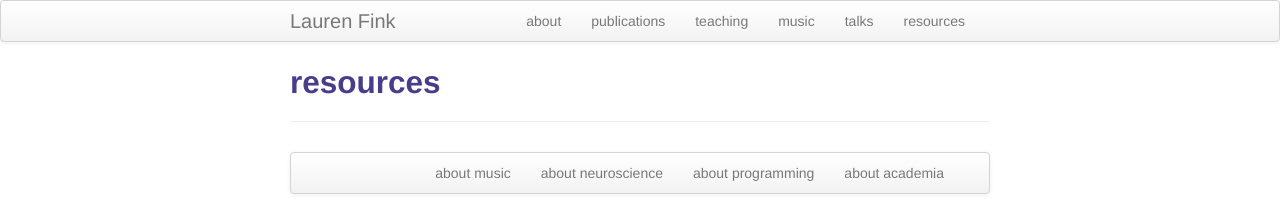
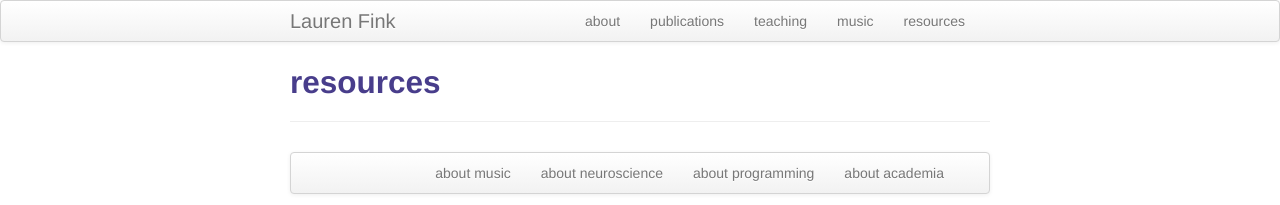
Before and after one commit to lkfink/lkfink.github.io, a Jekyll site: the page built from pages/resources.md, in a window 1280 px wide. Shown: the top 205 px of the page. Built offline with Jekyll 4.4.1, drawn with Linux system fonts in a browser that asks for light colours.

Commit message:
removed talks page

```diff
--- a/_includes/themes/twitter/default.html
+++ b/_includes/themes/twitter/default.html
@@ -32,7 +32,7 @@
               <li><a href="{{ BASE_PATH }}/pages/pubs.html">publications</a></li>
               <li><a href="{{ BASE_PATH }}/pages/teaching.html">teaching</a></li>
               <li><a href="{{ BASE_PATH }}/pages/music.html">music</a></li>
-              <li><a href="{{ BASE_PATH }}/pages/talks.html">talks</a></li>
+<!--              <li><a href="{{ BASE_PATH }}/pages/talks.html">talks</a></li> -->
               <li><a href="{{ BASE_PATH }}/pages/resources.html">resources</a></li>
           </ul>
         </div>
```
